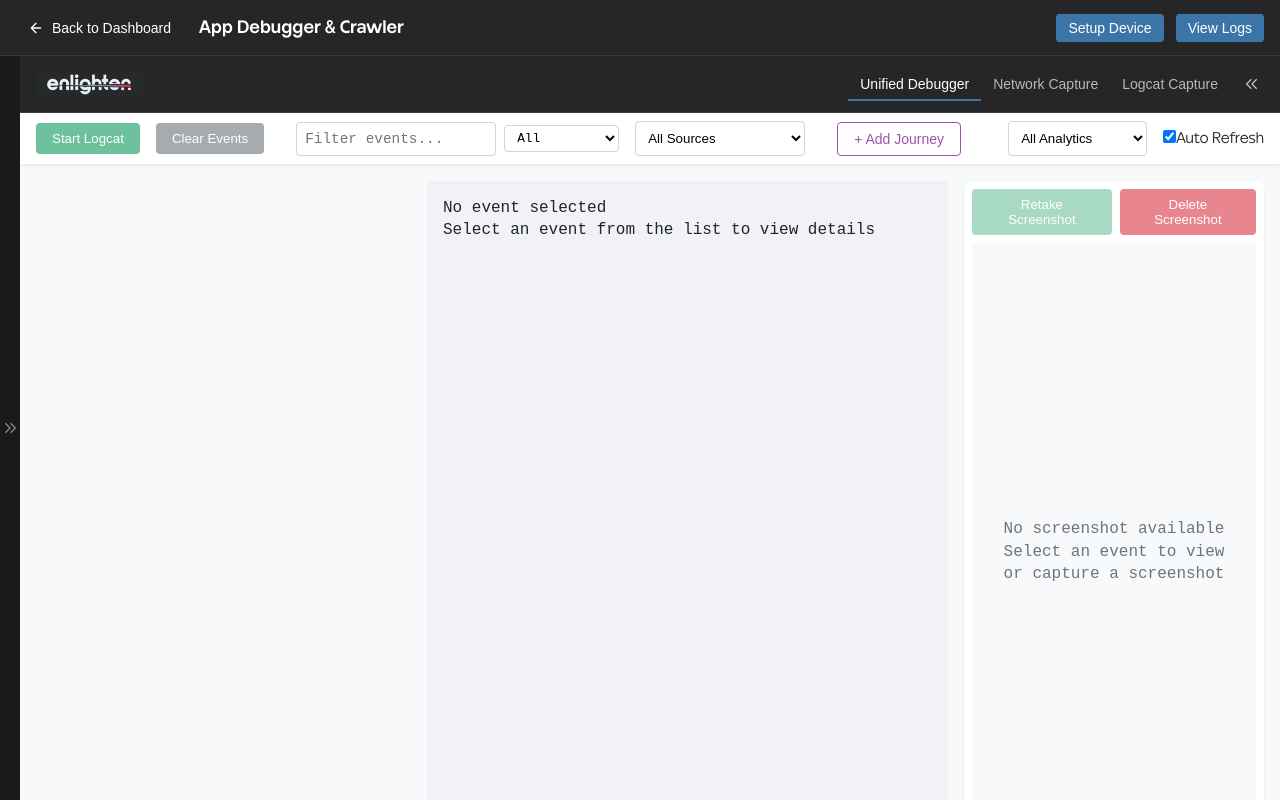
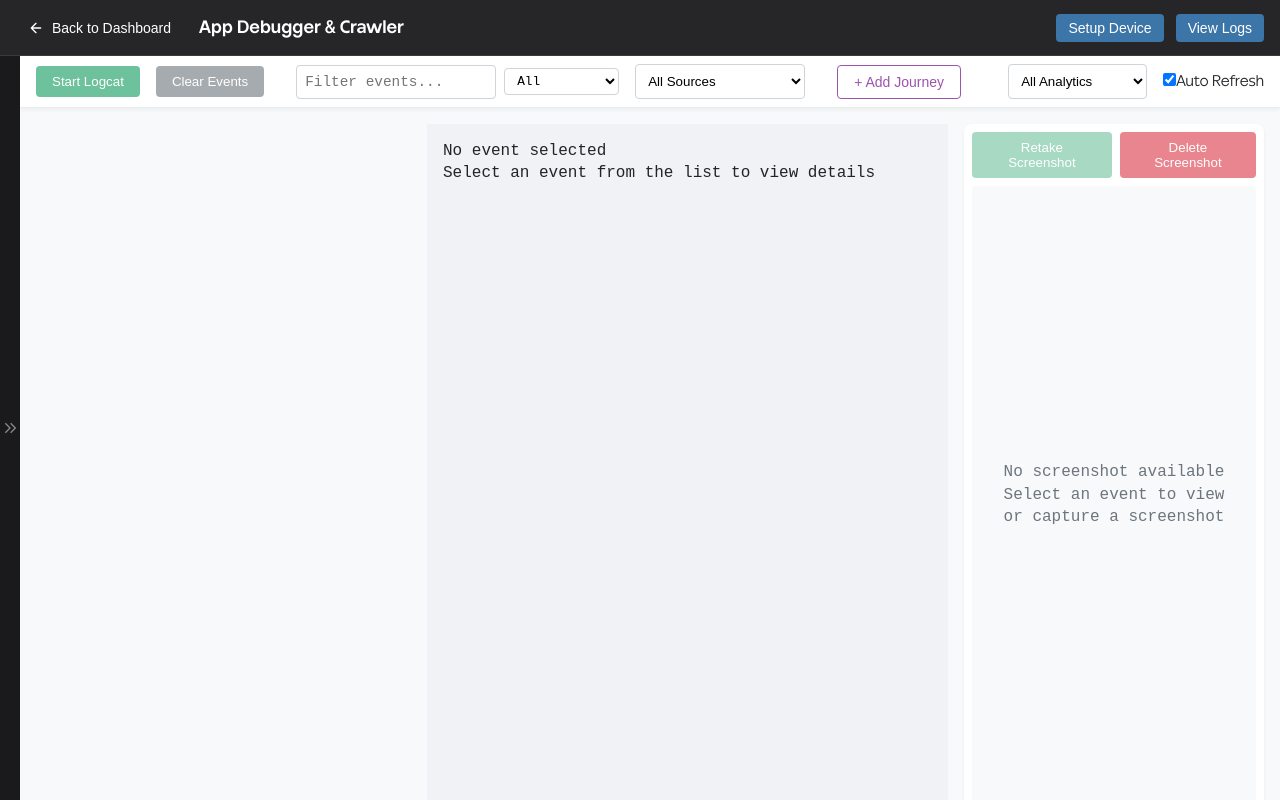
Before and after one commit to Enlighten-AI-Labs/Echo-Desktop, a Next.js app: page /debugger in a window 1280 px wide. Built offline with nearby package versions, Linux system fonts and the light colour scheme; a web font is replaced by a local one.

Commit message:
Removed unnecessary header

```diff
--- a/pages/debugger.js
+++ b/pages/debugger.js
@@ -65,7 +65,6 @@ export default function DebuggerPage() {
   const router = useRouter();
   const [deviceId, setDeviceId] = useState('');
   const [packageName, setPackageName] = useState('');
-  const [activeTab, setActiveTab] = useState('unified'); // 'network' or 'logcat' or 'unified'
   const [splitRatio, setSplitRatio] = useState(0); // Start with 0 since left panel is collapsed
   const [isResizing, setIsResizing] = useState(false);
   const [startX, setStartX] = useState(0);
@@ -119,10 +118,9 @@ export default function DebuggerPage() {
   useEffect(() => {
     // Get query parameters when the page loads
     if (router.isReady) {
-      const { deviceId, packageName, tab } = router.query;
+      const { deviceId, packageName } = router.query;
       if (deviceId) setDeviceId(deviceId);
       if (packageName) setPackageName(packageName);
-      if (tab === 'logcat' || tab === 'network' || tab === 'unified') setActiveTab(tab);
     }
   }, [router.isReady, router.query]);
 
@@ -211,22 +209,11 @@ export default function DebuggerPage() {
     const query = {};
     if (deviceId) query.deviceId = deviceId;
     if (packageName) query.packageName = packageName;
-    query.tab = activeTab;
+    query.tab = 'unified';
     router.push({
       pathname: '/device-setup',
       query
     });
-  };
-
-  const changeTab = (tab) => {
-    setActiveTab(tab);
-
-    // Update the URL to include the active tab
-    const query = { ...router.query, tab };
-    router.push({
-      pathname: router.pathname,
-      query
-    }, undefined, { shallow: true });
   };
 
   // App Crawler Functions
@@ -1079,64 +1066,13 @@ export default function DebuggerPage() {
               opacity: rightPanelCollapsed ? 0 : 1,
               marginLeft: leftPanelCollapsed ? '20px' : '0px'
             }}>
-            <div className={styles.panelHeader}>
-              <div className={styles.headerLogo}>
-                <img src="/transparent_logo.png" alt="Logo" height="24" />
-              </div>
-              <div className={styles.headerControls}>
-                <div className={styles.tabs}>
-                  <button
-                    className={`${styles.tabButton} ${activeTab === 'unified' ? styles.activeTab : ''}`}
-                    onClick={() => changeTab('unified')}
-                  >
-                    Unified Debugger
-                  </button>
-                  <button
-                    className={`${styles.tabButton} ${activeTab === 'network' ? styles.activeTab : ''}`}
-                    onClick={() => changeTab('network')}
-                  >
-                    Network Capture
-                  </button>
-                  <button
-                    className={`${styles.tabButton} ${activeTab === 'logcat' ? styles.activeTab : ''}`}
-                    onClick={() => changeTab('logcat')}
-                  >
-                    Logcat Capture
-                  </button>
-
-                </div>
-                <button
-                  className={styles.collapseButton}
-                  onClick={toggleRightPanel}
-                  title={rightPanelCollapsed ? "Expand panel" : "Collapse panel"}
-                >
-                  <svg xmlns="http://www.w3.org/2000/svg" viewBox="0 0 24 24" width="16" height="16" fill="none" stroke="currentColor" strokeWidth="2">
-                    <path d={rightPanelCollapsed ? "M5 5l7 7-7 7M13 5l7 7-7 7" : "M19 5l-7 7 7 7M11 5l-7 7 7 7"} />
-                  </svg>
-                </button>
-              </div>
-            </div>
 
             <div className={styles.analyticsDebuggerContent}>
-              {activeTab === 'network' ? (
-                <AnalyticsDebugger
-                  deviceId={deviceId}
-                  packageName={packageName}
-                  show={true}
-                />
-              ) : activeTab === 'logcat' ? (
-                <LogcatAnalyticsDebugger
-                  deviceId={deviceId}
-                  packageName={packageName}
-                  show={true}
-                />
-              ) : (
                 <UnifiedAnalyticsDebugger
                   deviceId={deviceId}
                   packageName={packageName}
                   show={true}
                 />
-              )}
             </div>
           </div>
 
```
